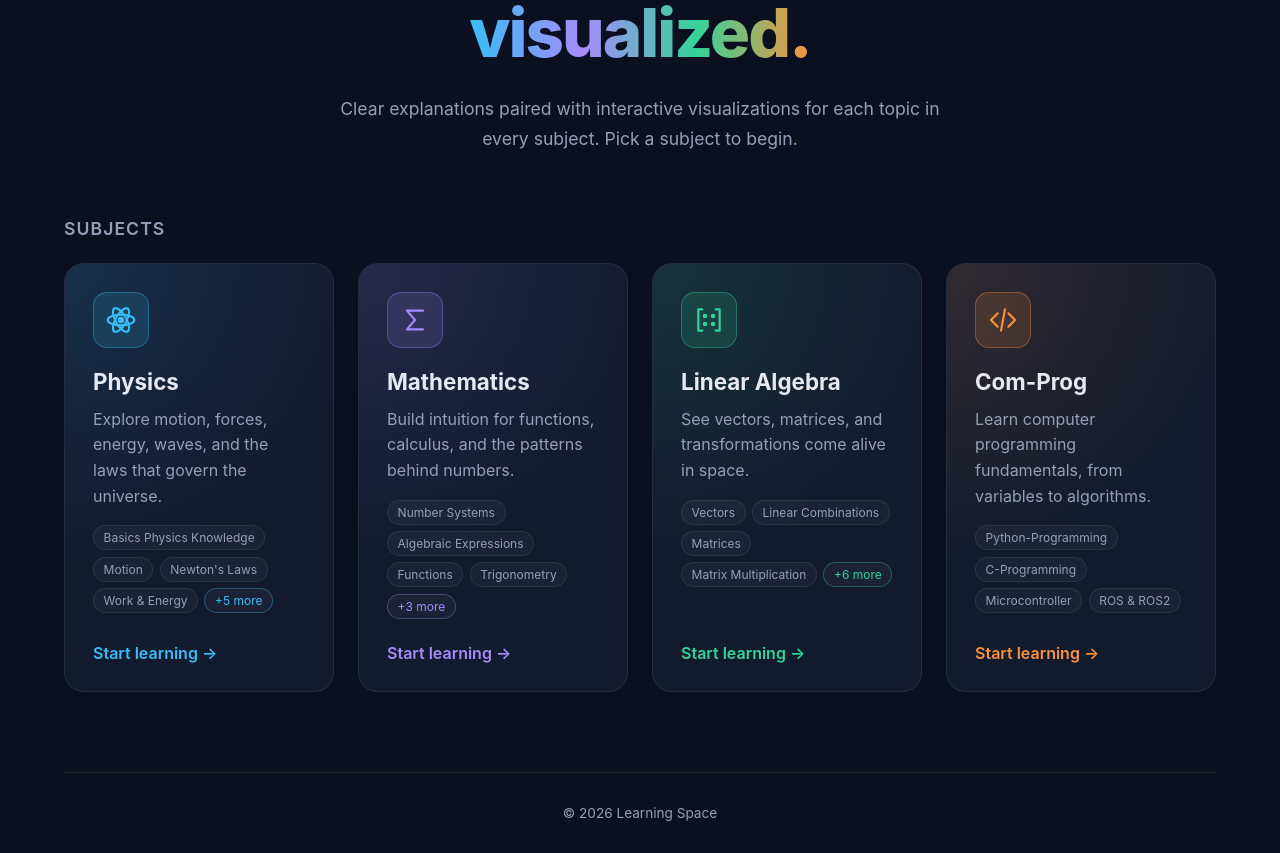
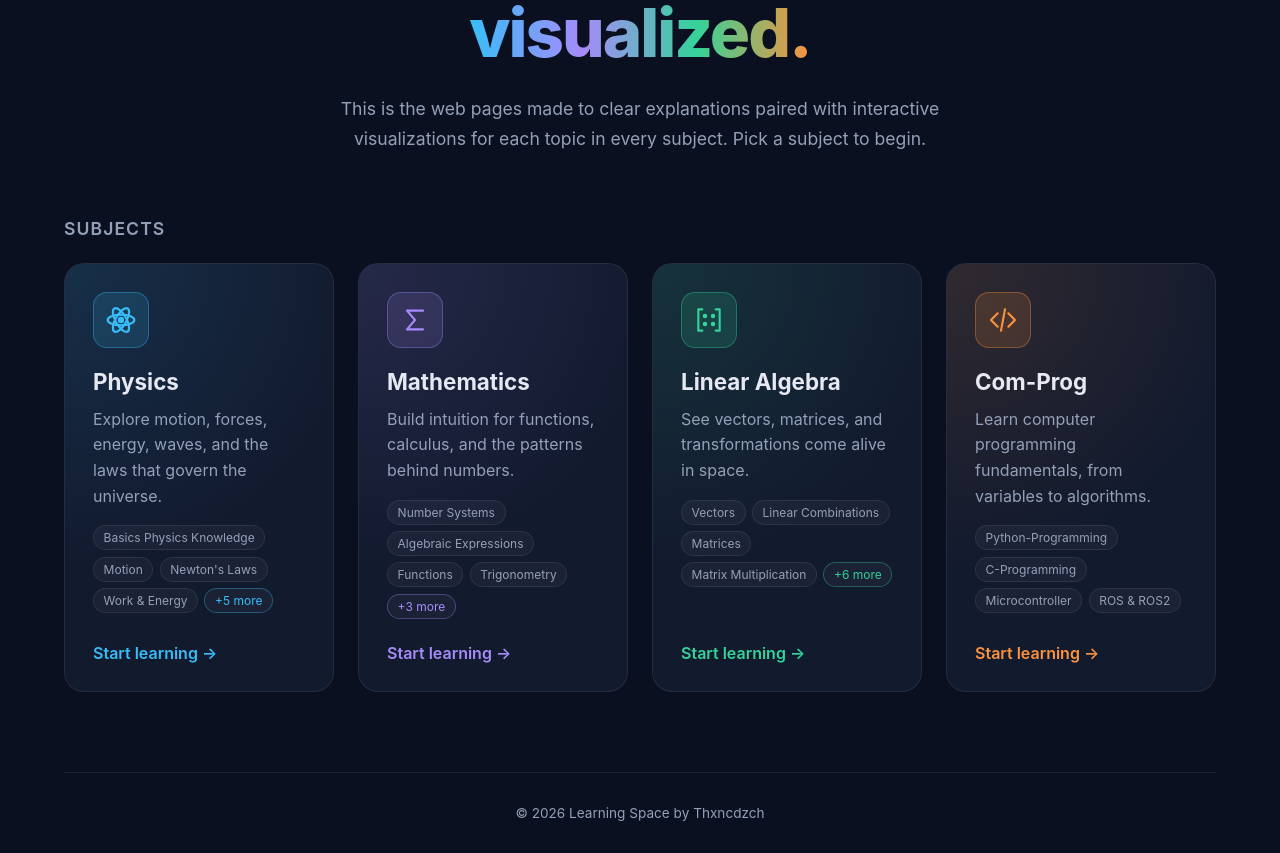
Before and after one commit to Thanadech-py/Learing_hub_UI, a React (Vite) app: page / in a window 1280 px wide. Shown: the part 286-1139 px from the top of the page. Built offline with nearby package versions, Linux system fonts and the light colour scheme.

Commit message:
Update footer copyright notice and enhance home subtitle for clarity

```diff
--- a/src/components/Layout/Layout.jsx
+++ b/src/components/Layout/Layout.jsx
@@ -21,7 +21,7 @@ export default function Layout() {
       </main>
 
       <footer className="layout__footer">
-        © {new Date().getFullYear()} Learning Space
+        © {new Date().getFullYear()} Learning Space by Thxncdzch
       </footer>
     </div>
   );
--- a/src/pages/Home/Home.jsx
+++ b/src/pages/Home/Home.jsx
@@ -13,7 +13,7 @@ export default function Home() {
           <span className="home__title-gradient">visualized.</span>
         </h1>
         <p className="home__subtitle">
-          Clear explanations paired with interactive visualizations for each
+          This is the web pages made to clear explanations paired with interactive visualizations for each
           topic in every subject. Pick a subject to begin.
         </p>
       </section>
```
